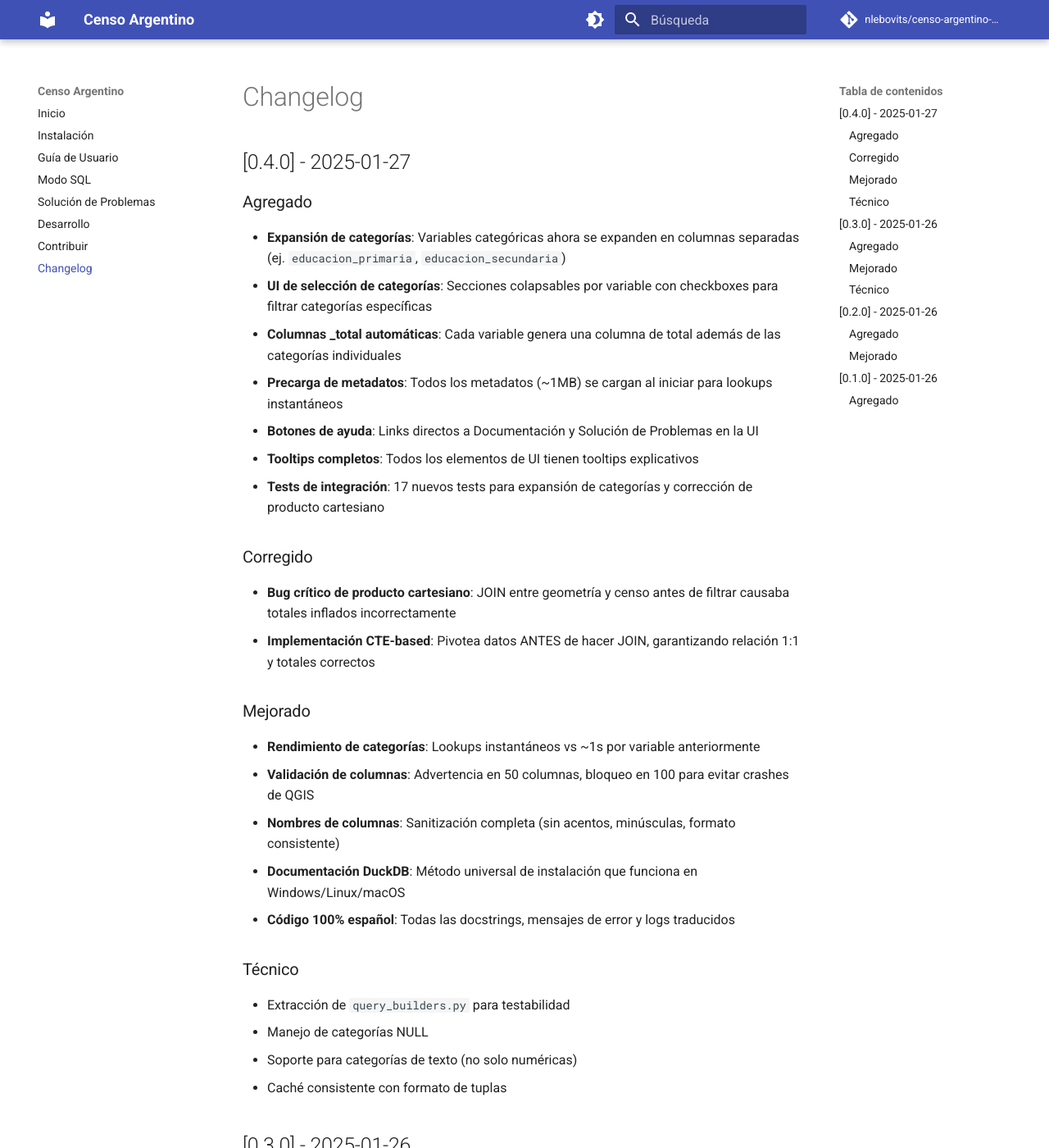
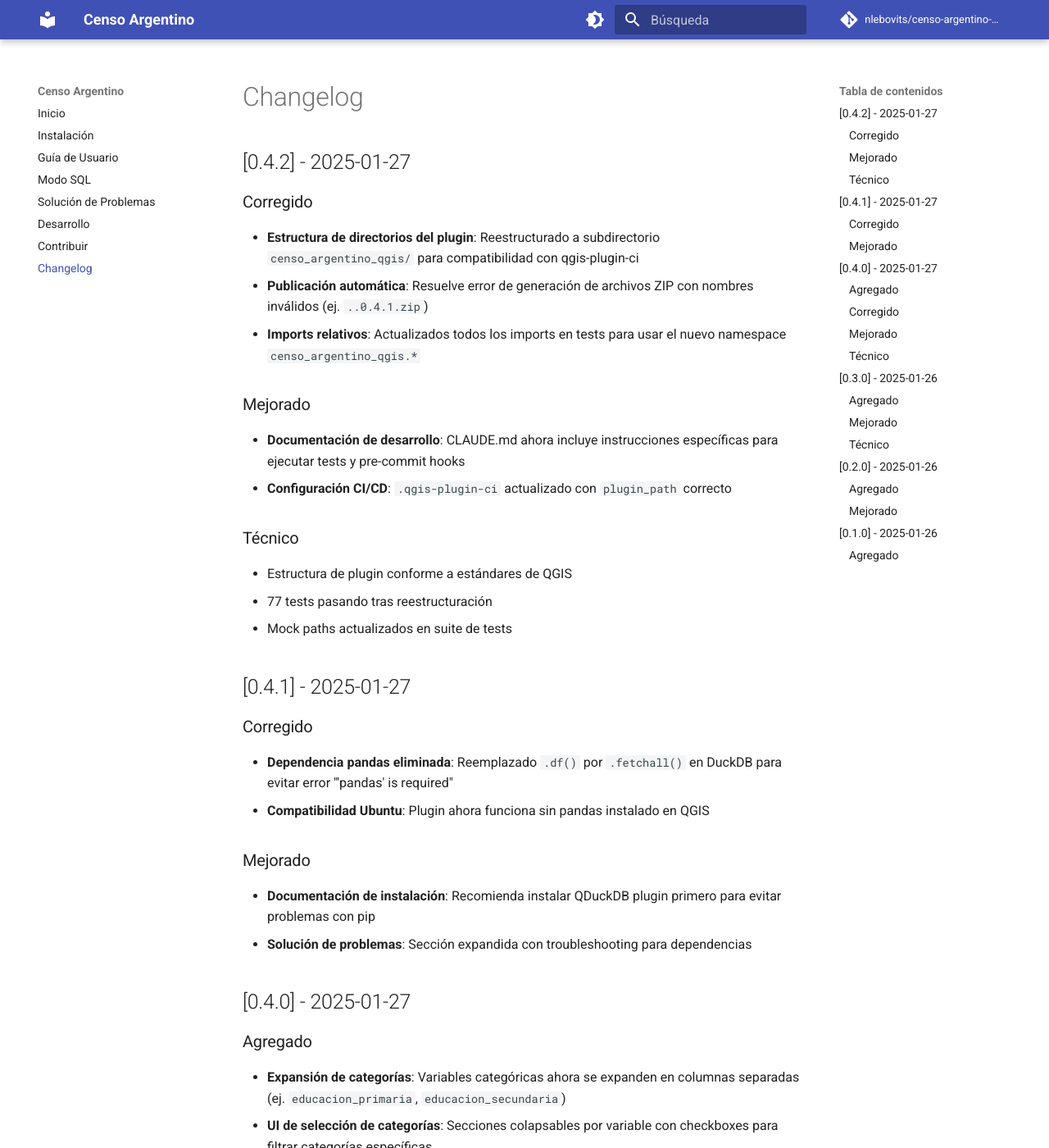
Before and after one commit to nlebovits/censo-argentino-qgis, an MkDocs documentation site: the page built from docs/CHANGELOG.md, in a window 1280 px wide and 1400 px high. Shown: the whole window at 82% size. Built offline with MkDocs 1.6.1 and Material for MkDocs 9.7.7, drawn with Linux system fonts in a browser that asks for light colours; comment, search, counter and statistics services are not loaded.

Commit message:
Actualizar versión a 0.4.2
- Actualizar metadata.txt a versión 0.4.2
- Agregar entrada de changelog para 0.4.2
- Documenta reestructuración de plugin a subdirectorio
- Documenta eliminación de dependencia pandas en 0.4.1

🤖 Generated with [Claude Code](https://claude.com/claude-code)

Co-Authored-By: Claude <noreply@anthropic.com>

```diff
--- a/docs/CHANGELOG.md
+++ b/docs/CHANGELOG.md
@@ -1,4 +1,30 @@
 # Changelog
+
+## [0.4.2] - 2025-01-27
+
+### Corregido
+- **Estructura de directorios del plugin**: Reestructurado a subdirectorio `censo_argentino_qgis/` para compatibilidad con qgis-plugin-ci
+- **Publicación automática**: Resuelve error de generación de archivos ZIP con nombres inválidos (ej. `..0.4.1.zip`)
+- **Imports relativos**: Actualizados todos los imports en tests para usar el nuevo namespace `censo_argentino_qgis.*`
+
+### Mejorado
+- **Documentación de desarrollo**: CLAUDE.md ahora incluye instrucciones específicas para ejecutar tests y pre-commit hooks
+- **Configuración CI/CD**: `.qgis-plugin-ci` actualizado con `plugin_path` correcto
+
+### Técnico
+- Estructura de plugin conforme a estándares de QGIS
+- 77 tests pasando tras reestructuración
+- Mock paths actualizados en suite de tests
+
+## [0.4.1] - 2025-01-27
+
+### Corregido
+- **Dependencia pandas eliminada**: Reemplazado `.df()` por `.fetchall()` en DuckDB para evitar error "'pandas' is required"
+- **Compatibilidad Ubuntu**: Plugin ahora funciona sin pandas instalado en QGIS
+
+### Mejorado
+- **Documentación de instalación**: Recomienda instalar QDuckDB plugin primero para evitar problemas con pip
+- **Solución de problemas**: Sección expandida con troubleshooting para dependencias
 
 ## [0.4.0] - 2025-01-27
 
```
Also changed, not shown: 1 other file.
